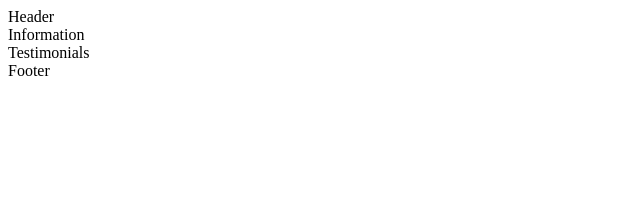
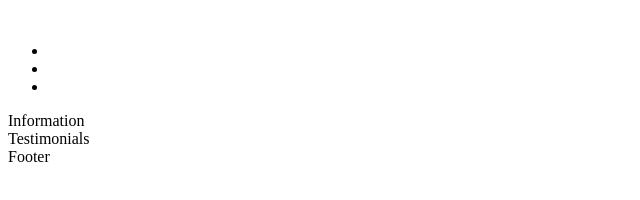
Before and after one commit to anakinsonone/odin-landing-page, a plain HTML site: page index.html in a window 1280 px wide. Shown: the whole page, without its empty margins (0-640 px from the left). Drawn offline with Linux system fonts and the light colour scheme; files that its build step writes are made by us from their sources.

Commit message:
Add unordered list

```diff
--- a/index.html
+++ b/index.html
@@ -9,7 +9,14 @@
   <body>
     <div class="body">
       <div class="header">
-       Header
+        <div class="logo">
+         <img src="" alt="">
+        </div>
+        <ul>
+          <li></li>
+          <li></li>
+          <li></li>
+        </ul>
       </div>
       <div class="information">
         Information
```
